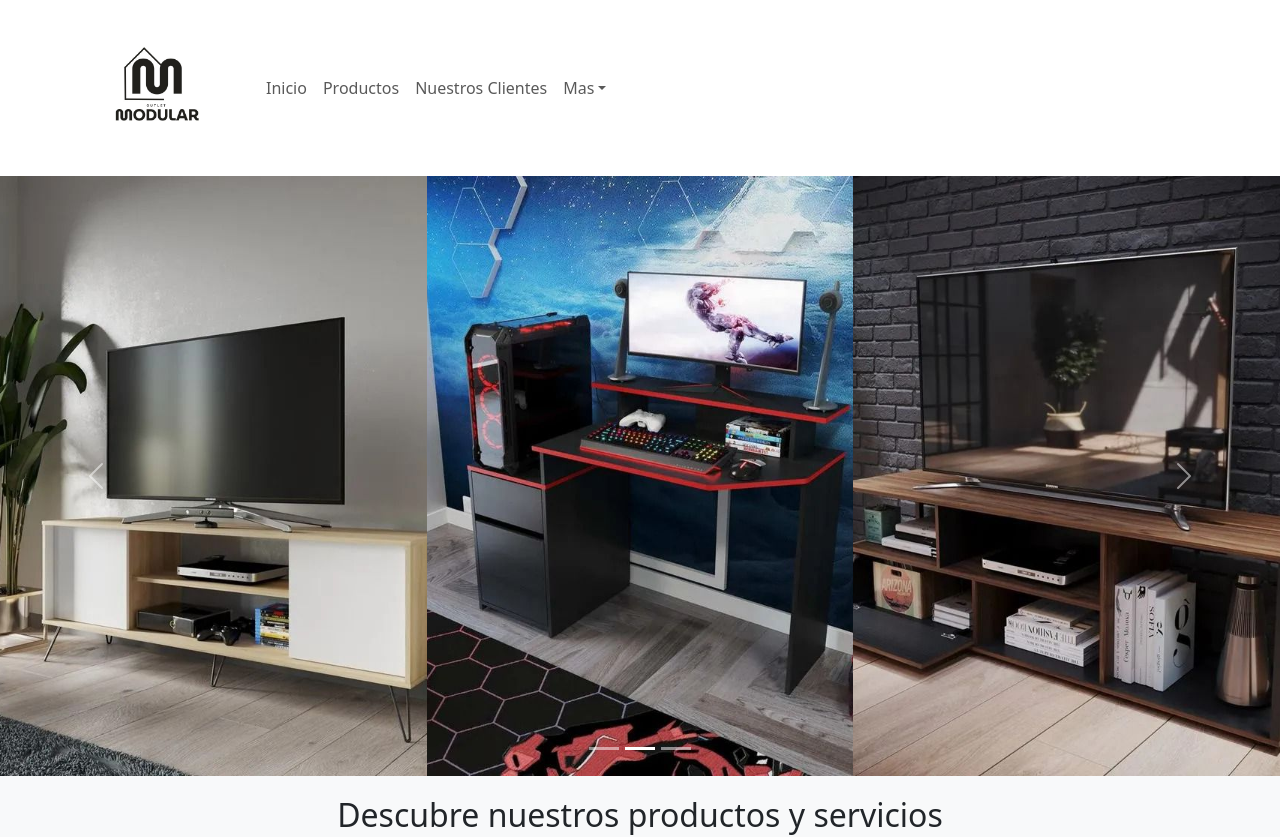
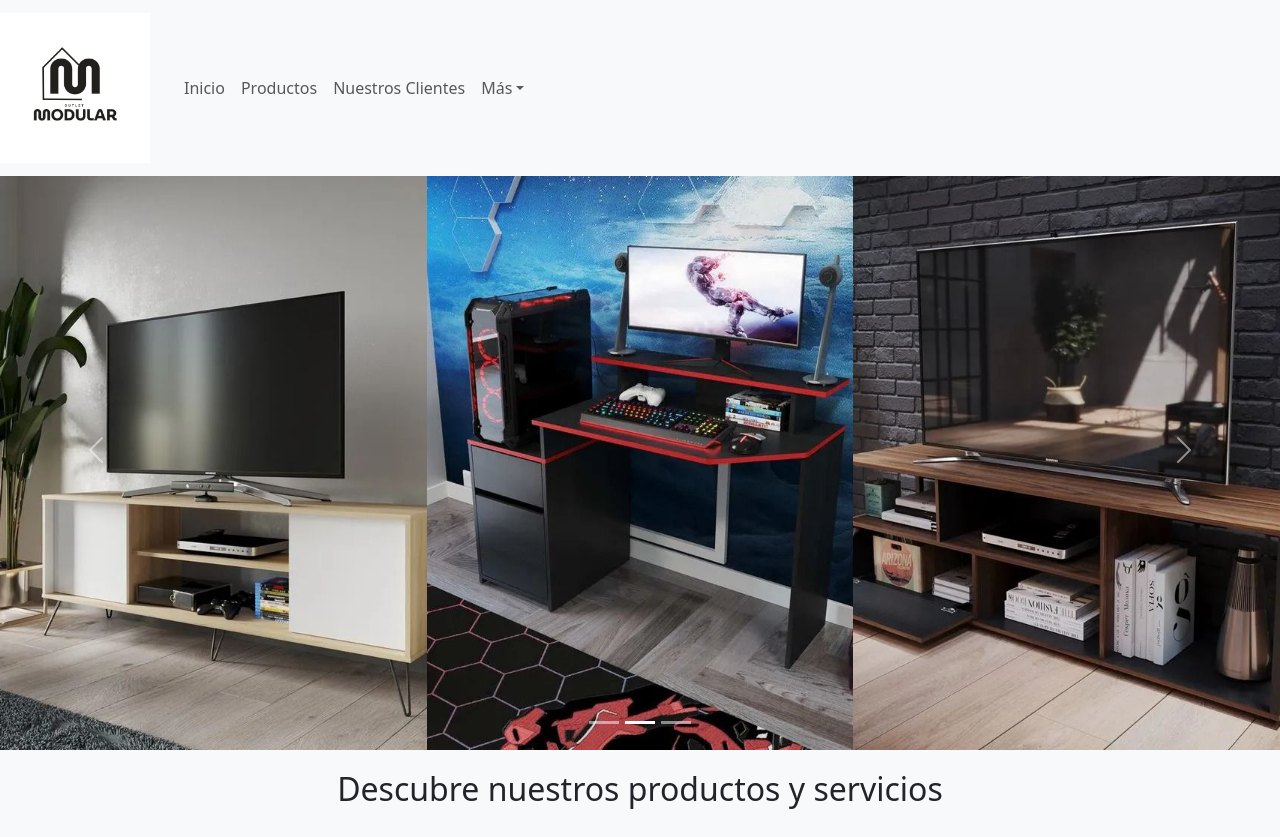
Before and after one commit to alejandroqui/modularweb, a React (Vite) app: page / in a window 1280 px wide. Shown: the top 837 px of the page. Built offline with nearby package versions, Linux system fonts and the light colour scheme.

Commit message:
ultima version establa

```diff
--- a/src/components/banner.jsx
+++ b/src/components/banner.jsx
@@ -30,7 +30,7 @@ const Banner = () => {
   }
 
   return (
-    <div id="banner">
+    <div id="banner" style={{ marginTop: '150px' }}>
       {/* Banner de imágenes en carrusel */}
       <Carousel style={{ width: '100%' }}>
         {triplets.map((triplet, index) => (
--- a/src/components/navbar.jsx
+++ b/src/components/navbar.jsx
@@ -5,9 +5,13 @@ import logo from '../assets/modular_white.jpeg';
 
 const navbar = () => {
   return (
-    <Navbar bg="ligth" expand="lg">
-      <Container>
-        <Navbar.Brand href="#home">
+    <Navbar
+      bg="light"
+      expand="lg"
+      fixed="top"
+      style={{ backgroundColor: 'white', boxShadow: 'none' }} // Sin sombra
+    >
+        <Navbar.Brand href="#home" style={{ backgroundColor: 'transparent' }}> {/* Fondo transparente para el logo */}
           <img
             src={logo} // Ruta de la imagen
             alt="Modular Outlet Logo"
@@ -17,18 +21,17 @@ const navbar = () => {
         <Navbar.Toggle aria-controls="basic-navbar-nav" />
         <Navbar.Collapse id="basic-navbar-nav">
           <Nav className="ml-auto">
-          <Nav.Link href="#banner">Inicio</Nav.Link>
+            <Nav.Link href="#banner">Inicio</Nav.Link>
             <Nav.Link href="#products">Productos</Nav.Link>
             <Nav.Link href="#clients">Nuestros Clientes</Nav.Link>
-            <NavDropdown title="Mas" id="basic-nav-dropdown">
+            <NavDropdown title="Más" id="basic-nav-dropdown">
               <NavDropdown.Item href="#action/3.2">Nosotros</NavDropdown.Item>
               <NavDropdown.Item href="#action/3.3">Preguntas Frecuentes</NavDropdown.Item>
               <NavDropdown.Divider />
-              <NavDropdown.Item href="#action/3.4">Contactanos!</NavDropdown.Item>
+              <NavDropdown.Item href="#action/3.4">Contáctanos!</NavDropdown.Item>
             </NavDropdown>
           </Nav>
         </Navbar.Collapse>
-      </Container>
     </Navbar>
   );
 };
```
